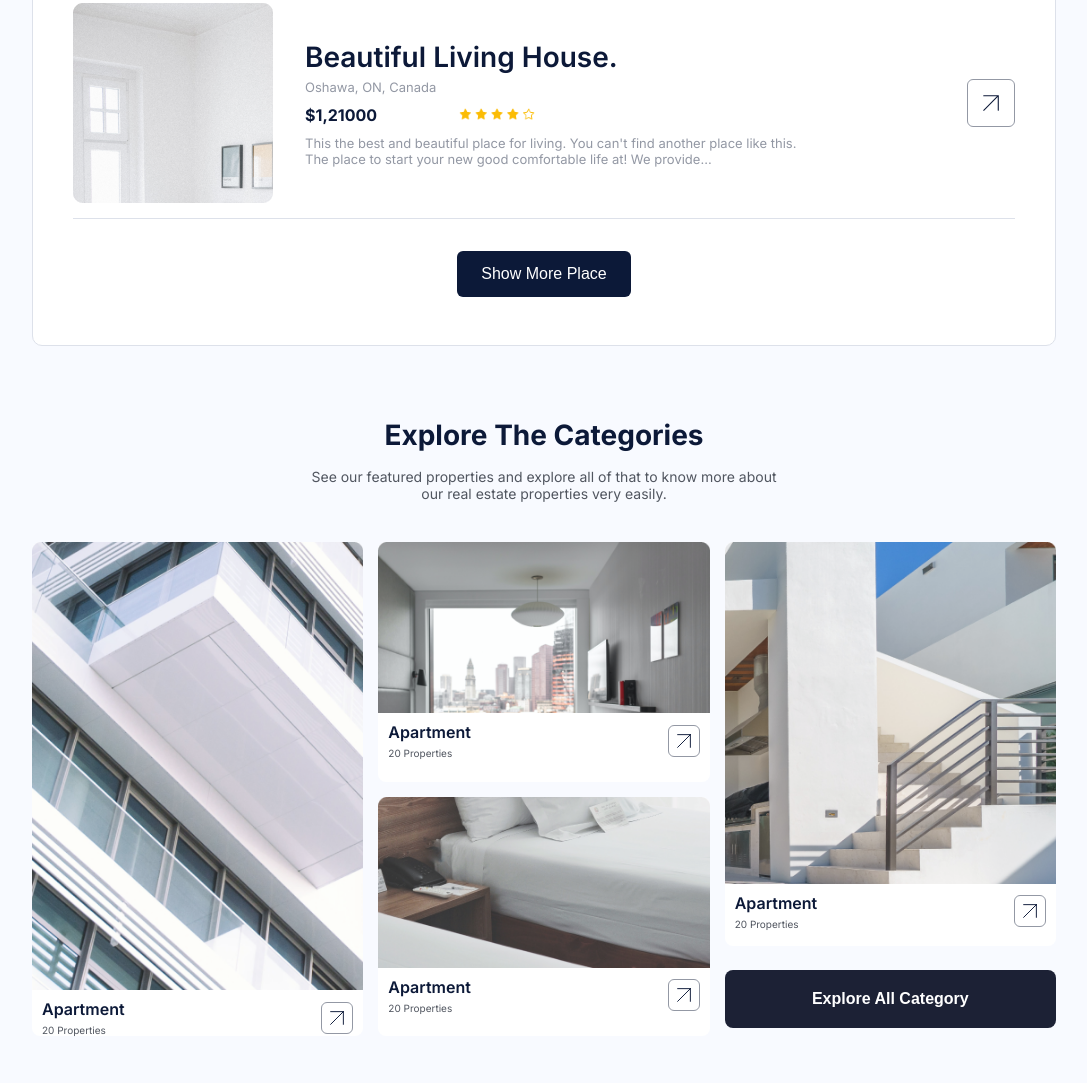
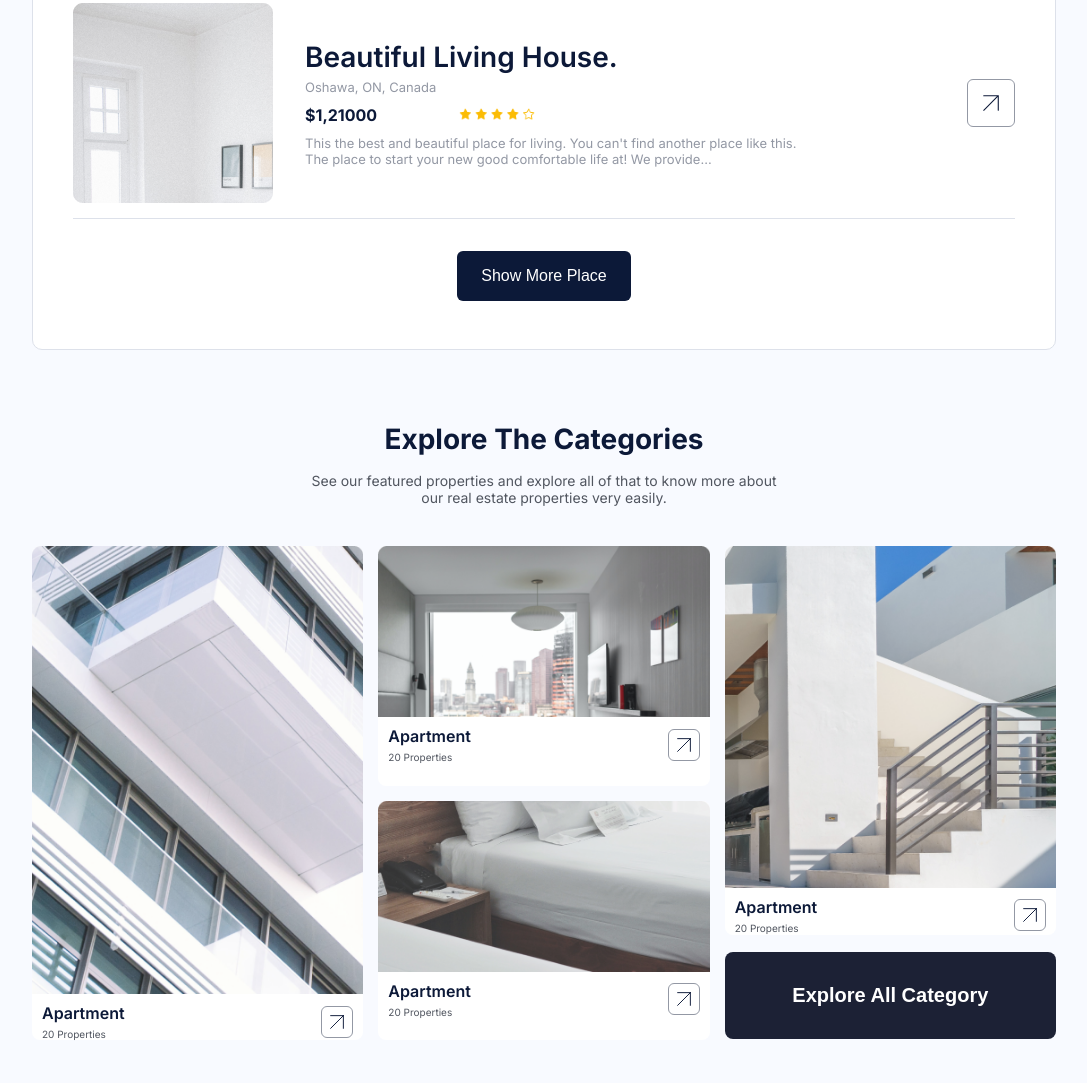
Before and after one commit to haokiet2501/domicile-real-estate, a plain HTML site: page index.html in a window 1280 px wide. Shown: the part 1629-2712 px from the top of the page, without its empty margins (96-1183 px from the left). Drawn offline with nearby package versions, Linux system fonts and the light colour scheme.

Commit message:
Update CSS III

```diff
--- a/sass/css/styles.css
+++ b/sass/css/styles.css
@@ -382,6 +382,7 @@ button, input {
 .category__layouts {
   display: flex;
   flex-direction: column;
+  gap: 10px;
 }
 .category__card {
   background: var(--white-color);
@@ -1190,7 +1191,8 @@ button, input {
     font-size: var(--normal-font-size);
   }
   .category__button .btn-category {
-    font-size: var(--mb-1);
+    font-size: 1.25rem;
+    padding: 2rem 0;
   }
 
   .testimonial .card__user {
@@ -1217,6 +1219,9 @@ button, input {
   .futured__card-price-vector {
     position: relative;
     transform: translateX(-22rem);
+  }
+  .futured__button button {
+    padding: 1rem 1.5rem;
   }
 
   .category__control {
```
Also changed, not shown: 1 other file.
